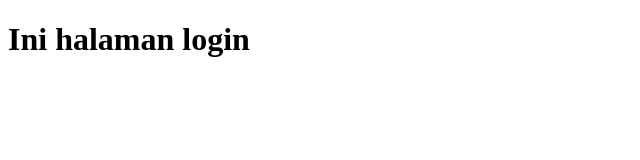
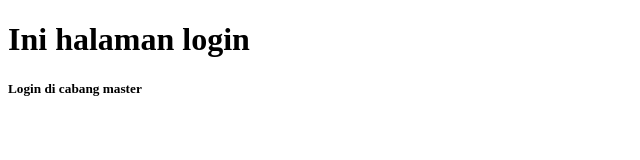
Before and after one commit to mavisvmln/belajar-git, a plain HTML site: page login.html in a window 1280 px wide. Shown: the whole page, without its empty margins (0-640 px from the left). Drawn offline with Linux system fonts and the light colour scheme.

Commit message:
ubah login di master

```diff
--- a/login.html
+++ b/login.html
@@ -6,5 +6,6 @@
 </head>
 <body>
 	<h1>Ini halaman login</h1>
+	<h5>Login di cabang master</h5>
 </body>
 </html>
```
